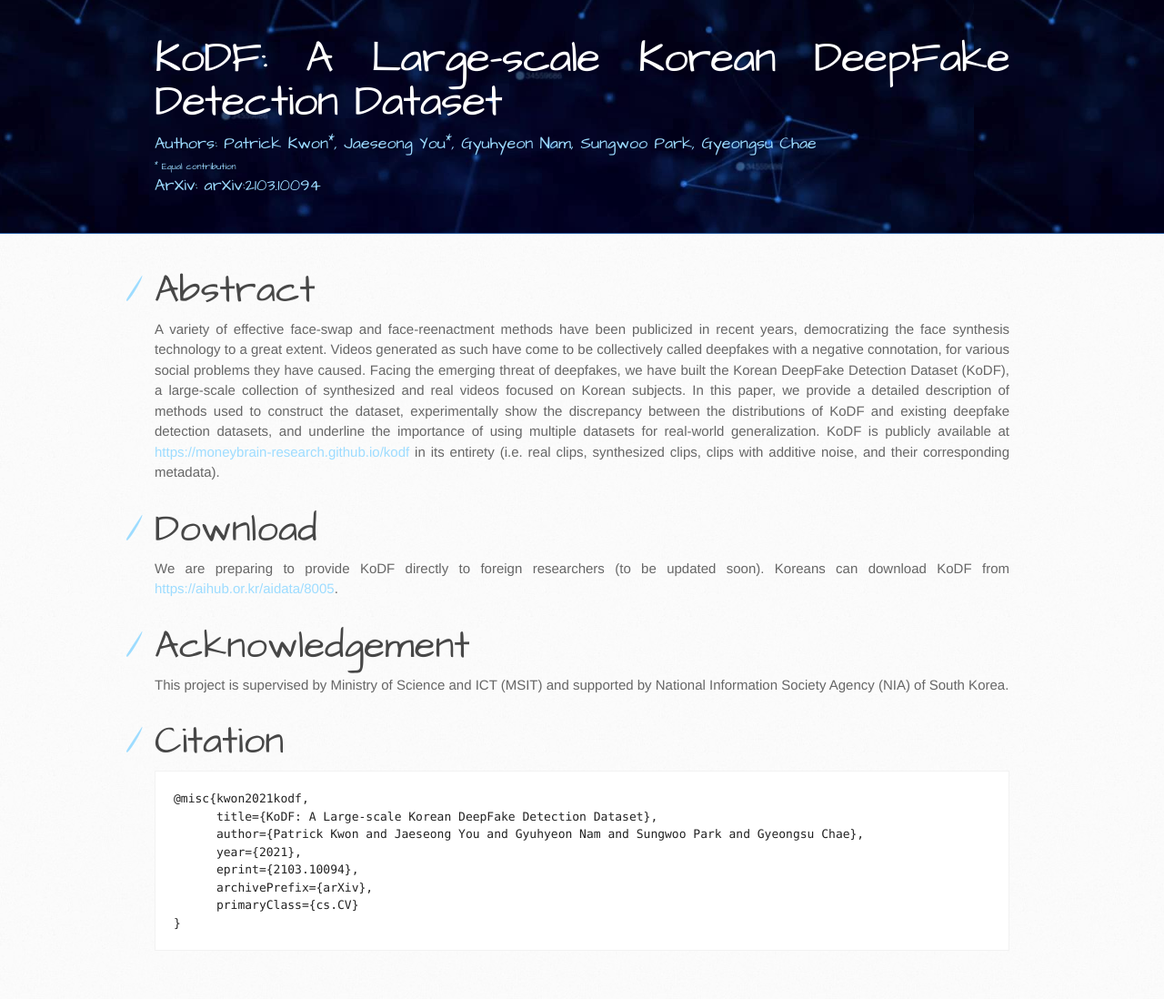
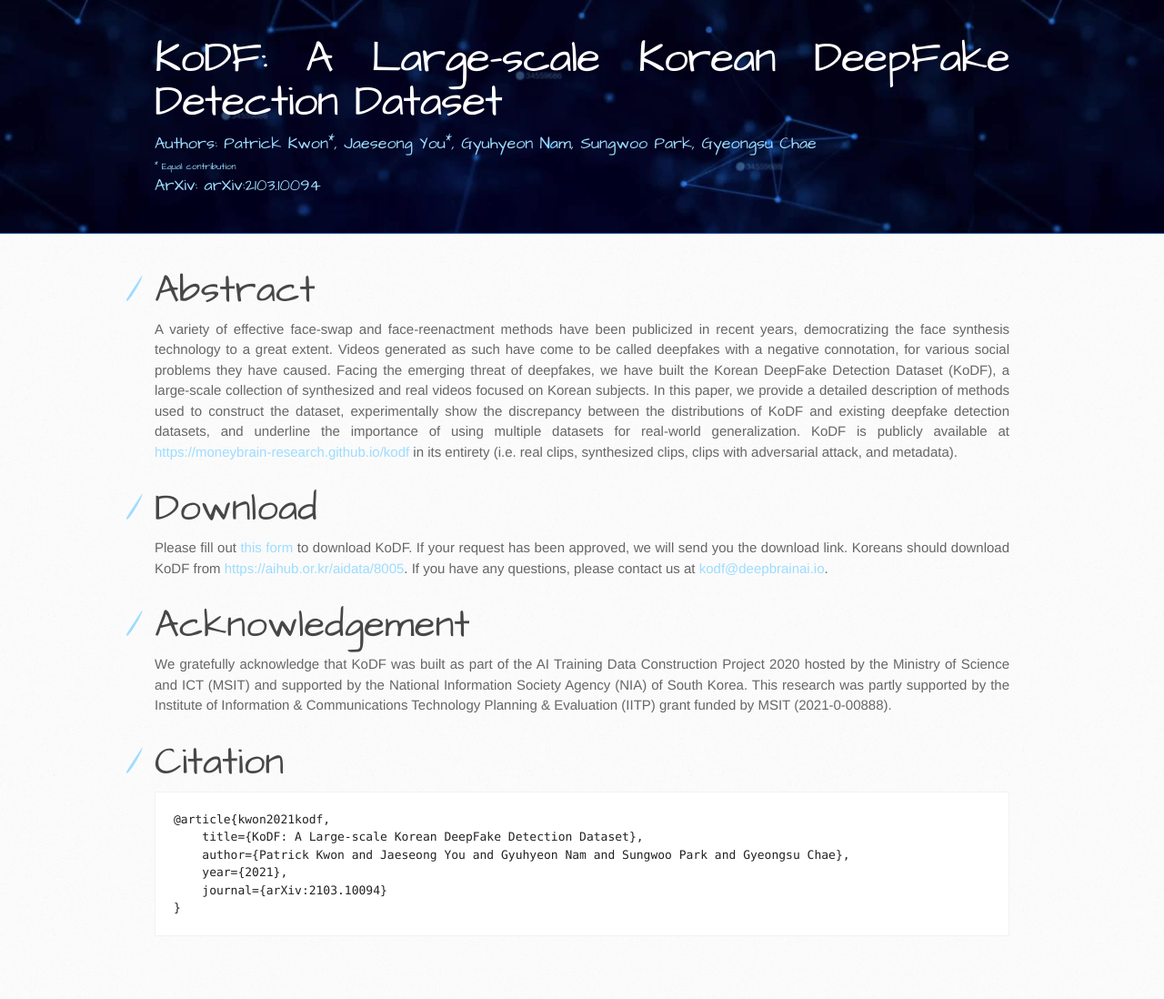
Before and after one commit to deepbrainai-research/kodf, a Jekyll site: the page built from index.md, in a window 1280 px wide. Shown: the whole page at 91% size. Built offline with Jekyll 4.4.1, drawn with Linux system fonts in a browser that asks for light colours; our own code applies the rules of GitHub Pages for plain Markdown files.

Commit message:
fix citation and old information

````diff
--- a/index.md
+++ b/index.md
@@ -3,23 +3,21 @@ layout: default
 ---
 
 # Abstract
-A variety of effective face-swap and face-reenactment methods have been publicized in recent years, democratizing the face synthesis technology to a great extent. Videos generated as such have come to be collectively called deepfakes with a negative connotation, for various social problems they have caused. Facing the emerging threat of deepfakes, we have built the Korean DeepFake Detection Dataset (KoDF), a large-scale collection of synthesized and real videos focused on Korean subjects. In this paper, we provide a detailed description of methods used to construct the dataset, experimentally show the discrepancy between the distributions of KoDF and existing deepfake detection datasets, and underline the importance of using multiple datasets for real-world generalization. KoDF is publicly available at [https://moneybrain-research.github.io/kodf](https://moneybrain-research.github.io/kodf) in its entirety (i.e. real clips, synthesized clips, clips with additive noise, and their corresponding metadata).
+A variety of effective face-swap and face-reenactment methods have been publicized in recent years, democratizing the face synthesis technology to a great extent. Videos generated as such have come to be called deepfakes with a negative connotation, for various social problems they have caused. Facing the emerging threat of deepfakes, we have built the Korean DeepFake Detection Dataset (KoDF), a large-scale collection of synthesized and real videos focused on Korean subjects. In this paper, we provide a detailed description of methods used to construct the dataset, experimentally show the discrepancy between the distributions of KoDF and existing deepfake detection datasets, and underline the importance of using multiple datasets for real-world generalization. KoDF is publicly available at [https://moneybrain-research.github.io/kodf](https://moneybrain-research.github.io/kodf) in its entirety (i.e. real clips, synthesized clips, clips with adversarial attack, and metadata).
 
 # Download
-We are preparing to provide KoDF directly to foreign researchers (to be updated soon). Koreans can download KoDF from [https://aihub.or.kr/aidata/8005](https://aihub.or.kr/aidata/8005).
+Please fill out [this form](https://forms.gle/shMTScF3yBCiVnTe7) to download KoDF. If your request has been approved, we will send you the download link. Koreans should download KoDF from [https://aihub.or.kr/aidata/8005](https://aihub.or.kr/aidata/8005). If you have any questions, please contact us at [kodf@deepbrainai.io](mailto:kodf@deepbrainai.io).
 
 # Acknowledgement
-This project is supervised by Ministry of Science and ICT (MSIT) and supported by National Information Society Agency (NIA) of South Korea.
+We gratefully acknowledge that KoDF was built as part of the AI Training Data Construction Project 2020 hosted by the Ministry of Science and ICT (MSIT) and supported by the National Information Society Agency (NIA) of South Korea. This research was partly supported by the Institute of Information & Communications Technology Planning & Evaluation (IITP) grant funded by MSIT (2021-0-00888).
 
 # Citation
 
 ```plain
-@misc{kwon2021kodf,
-      title={KoDF: A Large-scale Korean DeepFake Detection Dataset},
-      author={Patrick Kwon and Jaeseong You and Gyuhyeon Nam and Sungwoo Park and Gyeongsu Chae},
-      year={2021},
-      eprint={2103.10094},
-      archivePrefix={arXiv},
-      primaryClass={cs.CV}
+@article{kwon2021kodf,
+    title={KoDF: A Large-scale Korean DeepFake Detection Dataset},
+    author={Patrick Kwon and Jaeseong You and Gyuhyeon Nam and Sungwoo Park and Gyeongsu Chae},
+    year={2021},
+    journal={arXiv:2103.10094}
 }
 ```
````
Also changed, not shown: README.md.
